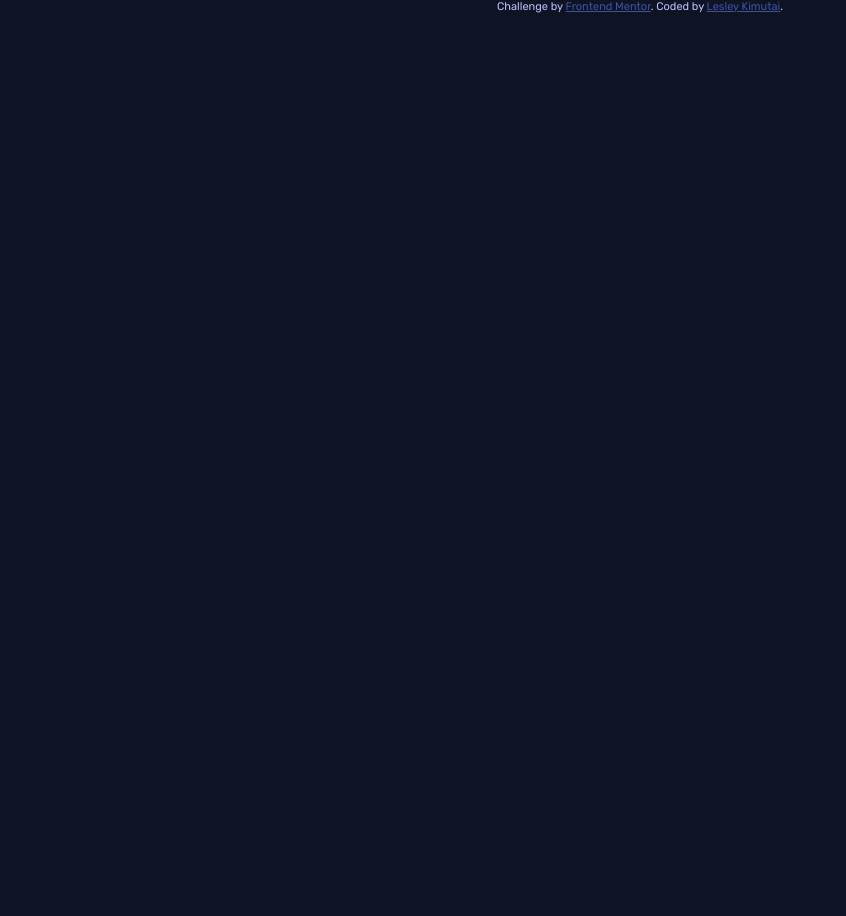
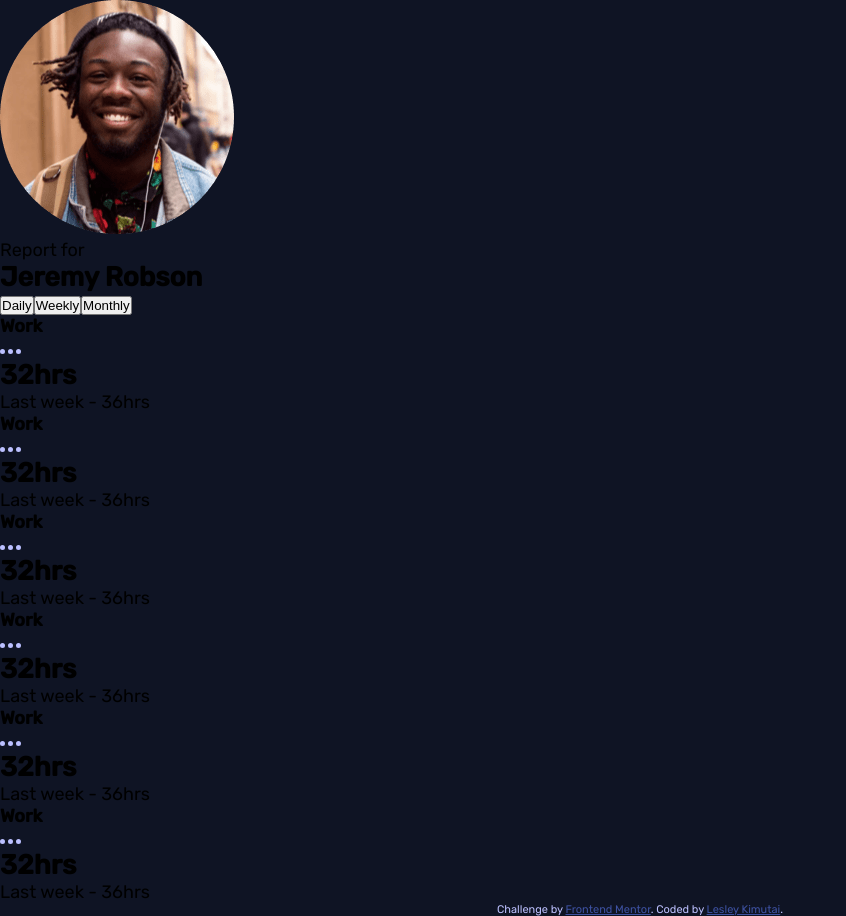
Before and after one commit to issagoodlifeInc/timetracking-dashboard, a React (Create React App) app: page / in a window 1280 px wide. Shown: the whole page, without its empty margins (0-846 px from the left). Before the commit the page ends 800 px from the top, so only its background shows below. Built offline with nearby package versions, Linux system fonts and the light colour scheme.

Commit message:
Boiler data to be shown

```diff
--- a/src/App.js
+++ b/src/App.js
@@ -1,11 +1,22 @@
 import React from "react";
 import data from "./data.json";
+import User from "./components/User";
+import Card from "./components/Card";
 import Footer from "./components/Footer";
 
 const App = () => {
   console.log(data);
   return (
     <>
+      <main>
+        <User />
+        <Card />
+        <Card />
+        <Card />
+        <Card />
+        <Card />
+        <Card />
+      </main>
       <Footer />
     </>
   );
--- /dev/null
+++ b/src/components/Card.js
@@ -0,0 +1,20 @@
+import React from "react";
+import ellipsis from "../images/icon-ellipsis.svg";
+
+const Card = () => {
+  return (
+    <div className="card">
+      <div className="top--card">
+        <h4 className="card--title">Work</h4>
+        <img src={ellipsis} alt="" />
+      </div>
+
+      <div className="bottom--card">
+        <h2 className="time--now">32hrs</h2>
+        <p className="time--lastweek">Last week - 36hrs</p>
+      </div>
+    </div>
+  );
+};
+
+export default Card;
--- a/src/components/Footer.js
+++ b/src/components/Footer.js
@@ -2,7 +2,7 @@ import React from "react";
 
 const Footer = () => {
   return (
-    <footer class="attribution">
+    <footer className="attribution">
       Challenge by{" "}
       <a
         href="https://www.frontendmentor.io?ref=challenge"
--- /dev/null
+++ b/src/components/User.js
@@ -0,0 +1,18 @@
+import React from "react";
+import jeremy from "../images/image-jeremy.png";
+
+export default function User() {
+  return (
+    <section className="user">
+      <div className="user-details">
+        <img src={jeremy} alt="Jeremy" />
+        <p className="user--text">Report for</p>
+        <h1 className="user--title">Jeremy Robson</h1>
+      </div>
+
+      <button className="btn_timeframe">Daily</button>
+      <button className="btn_timeframe">Weekly</button>
+      <button className="btn_timeframe">Monthly</button>
+    </section>
+  );
+}
```
